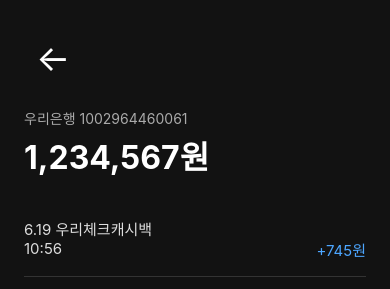
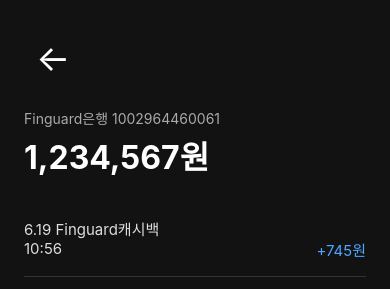
Before and after one commit to GoormCloud-3/FinGuard-Client, a React Native app: screen /AccountDetail in a window 390 px wide. Shown: the top 289 px of the page. Built offline with nearby package versions, Linux system fonts and the light colour scheme.

Commit message:
간단한 텍스트 수정

```diff
--- a/App.tsx
+++ b/App.tsx
@@ -19,6 +19,7 @@ const Stack = createNativeStackNavigator<RootStackParamList>();
 
 export default function App() {
   return (
+
     <NavigationContainer>
       {/* headerShown: false는 상단에 기본 헤더(뒤로가기 버튼 등)를 숨기는 역할 */}
       <Stack.Navigator screenOptions={{ headerShown: false }}>
--- a/screens/AccountDetailScreen.tsx
+++ b/screens/AccountDetailScreen.tsx
@@ -103,13 +103,13 @@ export default function AccountDetailScreen() {
 
       {/* 잔액 및 계좌번호 */}
       <AccountInfo>
-        <BankName>우리은행 1002964460061</BankName>
+        <BankName>Finguard은행 1002964460061</BankName>
         <Balance>1,234,567원</Balance>
       </AccountInfo>
 
       {/* 거래내역 */}
       <Transaction>
-        <Label>6.19 우리체크캐시백</Label>
+        <Label>6.19 Finguard캐시백</Label>
         <TransactionRow>
           <Label>10:56</Label>
           <Amount isPositive={true}>+745원</Amount>
```
